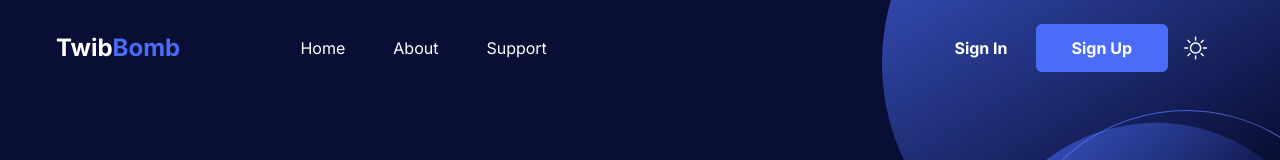
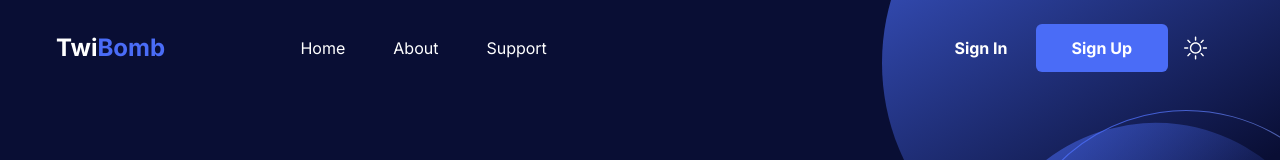
Before and after one commit to febxx/twibomb, a Next.js app: page / in a window 1280 px wide. Shown: the top 160 px of the page. Built offline with nearby package versions, Linux system fonts and the light colour scheme.

Commit message:
feat: update web page title

```diff
--- a/app/[slug]/page.tsx
+++ b/app/[slug]/page.tsx
@@ -52,10 +52,10 @@ const SlugPage = () => {
               <h3 className="mb-3 text-center text-2xl font-bold text-black dark:text-white sm:text-3xl">
                 {item.title}
               </h3>
-              <p className="mb-11 text-center text-base font-medium text-body-color">
+              <p className="mb-5 text-center text-base font-medium text-body-color">
                 {item.creator}
               </p>
-              <div className="mx-auto max-w-[550px] rounded-md bg-primary bg-opacity-5 dark:bg-dark pt-3"> {/* py-10 px-6 sm:p-[60px] */}
+              <div className="mx-auto max-w-[550px] rounded-md bg-primary bg-opacity-5 dark:bg-dark py-3"> {/* py-10 px-6 sm:p-[60px] */}
                 <Form data={item}></Form>
               </div>
             </div>
--- a/components/Footer/index.tsx
+++ b/components/Footer/index.tsx
@@ -14,7 +14,7 @@ const Footer = () => {
 							<div className="mb-12 max-w-[360px] lg:mb-16">
 								<Link href="/" className="mb-8 inline-block">
 									<h1 className="text-2xl font-bold">
-										Twib<span className="text-primary">Bomb</span>
+										Twi<span className="text-primary">Bomb</span>
 									</h1>
 								</Link>
 								<p className="mb-9 text-base font-medium leading-relaxed text-body-color">
--- a/components/Header/index.tsx
+++ b/components/Header/index.tsx
@@ -53,7 +53,7 @@ const Header = () => {
                   sticky ? "py-5 lg:py-2" : "py-8"
                 } `}
               >
-                <h1 className="text-2xl font-bold">Twib<span className="text-primary">Bomb</span></h1>
+                <h1 className="text-2xl font-bold">Twi<span className="text-primary">Bomb</span></h1>
               </Link>
             </div>
             <div className="flex w-full items-center justify-between px-4">
```
